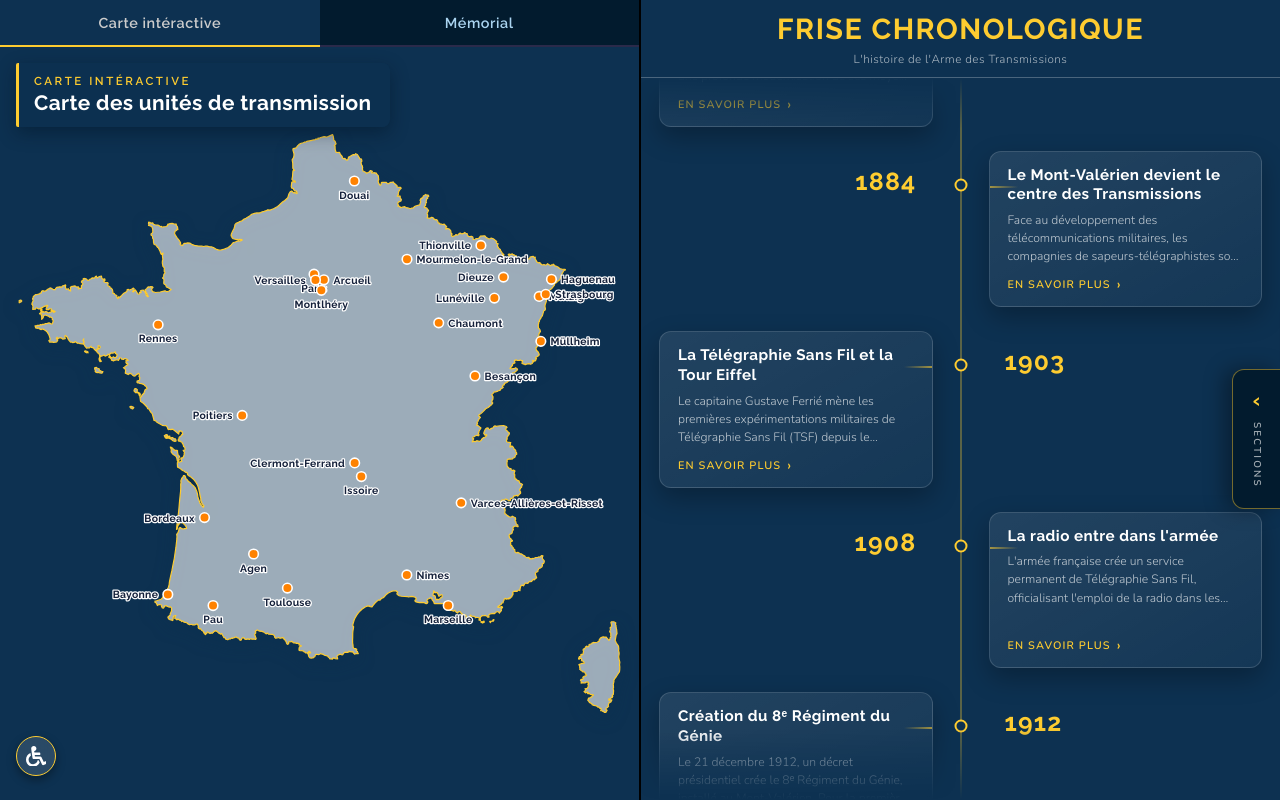
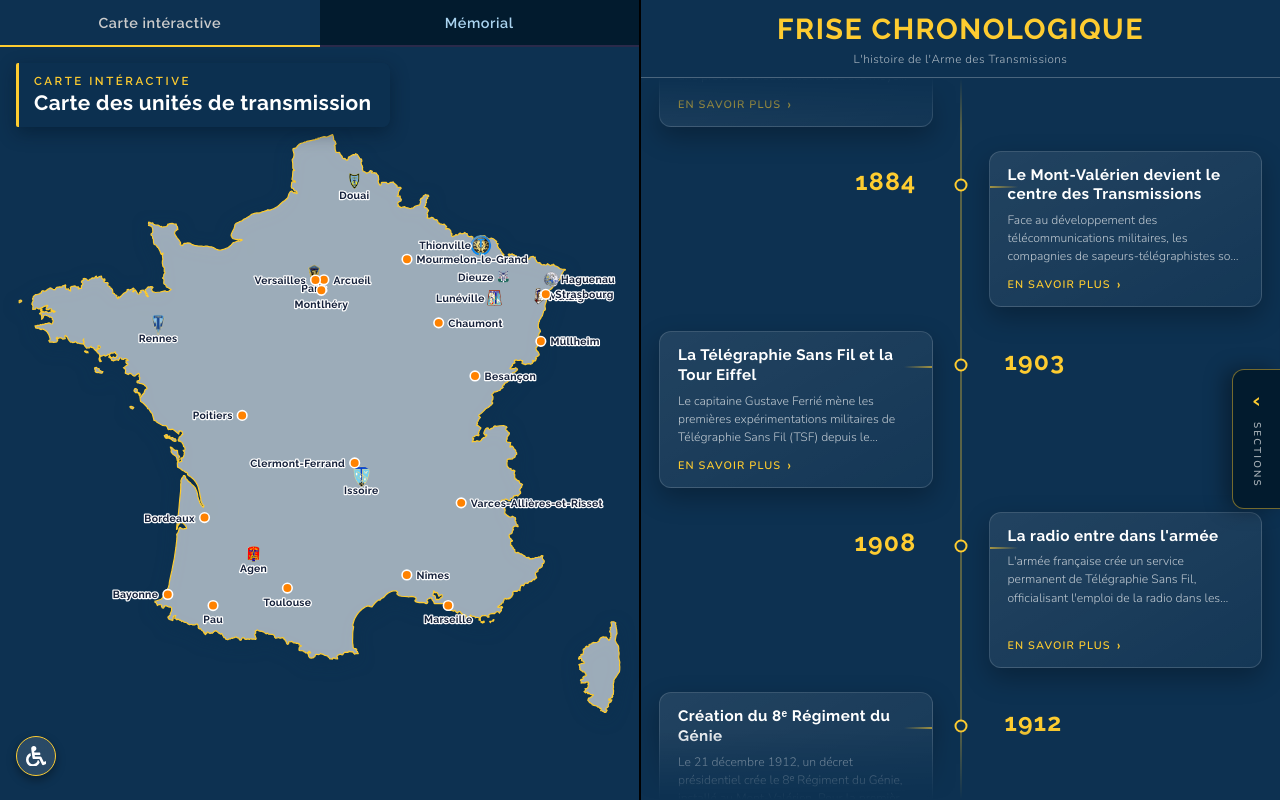
Before and after one commit to JockoBesne/MuseeTransmission, a React (Vite) app: page / in a window 1280 px wide. Built offline with nearby package versions, Linux system fonts and the light colour scheme.

Commit message:
test marqueurs pucelles

```diff
--- a/src/components/map/InteractiveMap.css
+++ b/src/components/map/InteractiveMap.css
@@ -125,6 +125,12 @@
   stroke: #fecc30;
 }
 
+/* Médaillon pucelle (test) : PNG à fond transparent affiché tel quel,
+   sans fond ni liseré, cadré sans recadrage (xMidYMid meet). */
+.map-marker-photo {
+  pointer-events: none;
+}
+
 .map-label {
   fill: #14203a;
   font-family: 'Raleway', sans-serif;
--- a/src/components/map/InteractiveMap.tsx
+++ b/src/components/map/InteractiveMap.tsx
@@ -73,6 +73,8 @@ interface CityPoint {
 }
 
 const LABEL_GAP = 12
+// Rayon du médaillon pucelle (test) — aligné sur le rayon de la zone tactile.
+const MARKER_R = 13
 
 function labelLayout(x: number, y: number, dir: LabelDirection): CityPoint['label'] {
   switch (dir) {
@@ -133,7 +135,12 @@ export default function InteractiveMap() {
       >
         <path className="map-contour" d={contourPath} fillRule="evenodd" />
 
-        {cityPoints.map(({ x, y, props, label }) => (
+        {cityPoints.map(({ x, y, props, label }, i) => {
+          // Test : pucelle de la première unité du site en médaillon, sinon
+          // repli sur le point orange existant (villes sans photo pour l'instant).
+          const photo = props.entites[0]?.photo
+          const clipId = `city-clip-${i}`
+          return (
           <g
             key={props.nom}
             className="map-city"
@@ -158,7 +165,26 @@ export default function InteractiveMap() {
                vrai point géographique — certaines cibles très proches
                (Île-de-France) peuvent se chevaucher. */}
             <circle className="map-hit" cx={x} cy={y} r={13} />
-            <circle className="map-marker" cx={x} cy={y} r={6} />
+            {photo ? (
+              <>
+                <clipPath id={clipId}>
+                  <circle cx={x} cy={y} r={MARKER_R} />
+                </clipPath>
+                <image
+                  className="map-marker-photo"
+                  href={photo}
+                  x={x - MARKER_R}
+                  y={y - MARKER_R}
+                  width={MARKER_R * 2}
+                  height={MARKER_R * 2}
+                  clipPath={`url(#${clipId})`}
+                  preserveAspectRatio="xMidYMid meet"
+                  aria-hidden="true"
+                />
+              </>
+            ) : (
+              <circle className="map-marker" cx={x} cy={y} r={6} />
+            )}
             <text
               className="map-label"
               x={label.x}
@@ -169,7 +195,8 @@ export default function InteractiveMap() {
               {props.nom}
             </text>
           </g>
-        ))}
+          )
+        })}
       </svg>
 
       {selectedCity && (
--- a/src/data/villes.json
+++ b/src/data/villes.json
@@ -138,7 +138,7 @@
             "histoire": "Entre 2011 et 2015, le centre de formation initiale (CFIM) des militaires de Dieuze relevait de la 1re brigade mécanisée puis de la brigade de transmissions et d'appui au commandement (BTAC), avant de devenir en 2019 le CFIM des transmissions – 18e régiment de transmissions. Le 1er juillet 2025, il prend l'appellation de 18e régiment d'instruction des transmissions (RIT) et est institué héritier du 18e régiment de transmissions par filiation directe. Créé en 1945 (à l'origine 18e régiment du génie, RG).",
             "specificite": "Assure la formation initiale des militaires du rang (30 % pour les unités de la brigade d'appui numérique et cyber, BANC ; 70 % pour les régiments de l'armée de Terre). Capacité d'instruction de 10 sections simultanées (≈ 400 recrues) ; dispense aussi des formations techniques de spécialité (FTS) et d'adaptation.",
             "garnison": "57260 Dieuze (Moselle) — Quartier Lyautey.",
-            "photo": "/pucelles/18e-rit.jpg",
+            "photo": "/pucelles/18e-rit.png",
             "photoDescription": "Insigne du 18e RIT (chiffre 18)."
           }
         ]
```
Also changed, not shown: public/pucelles/cyberdefense.png.
